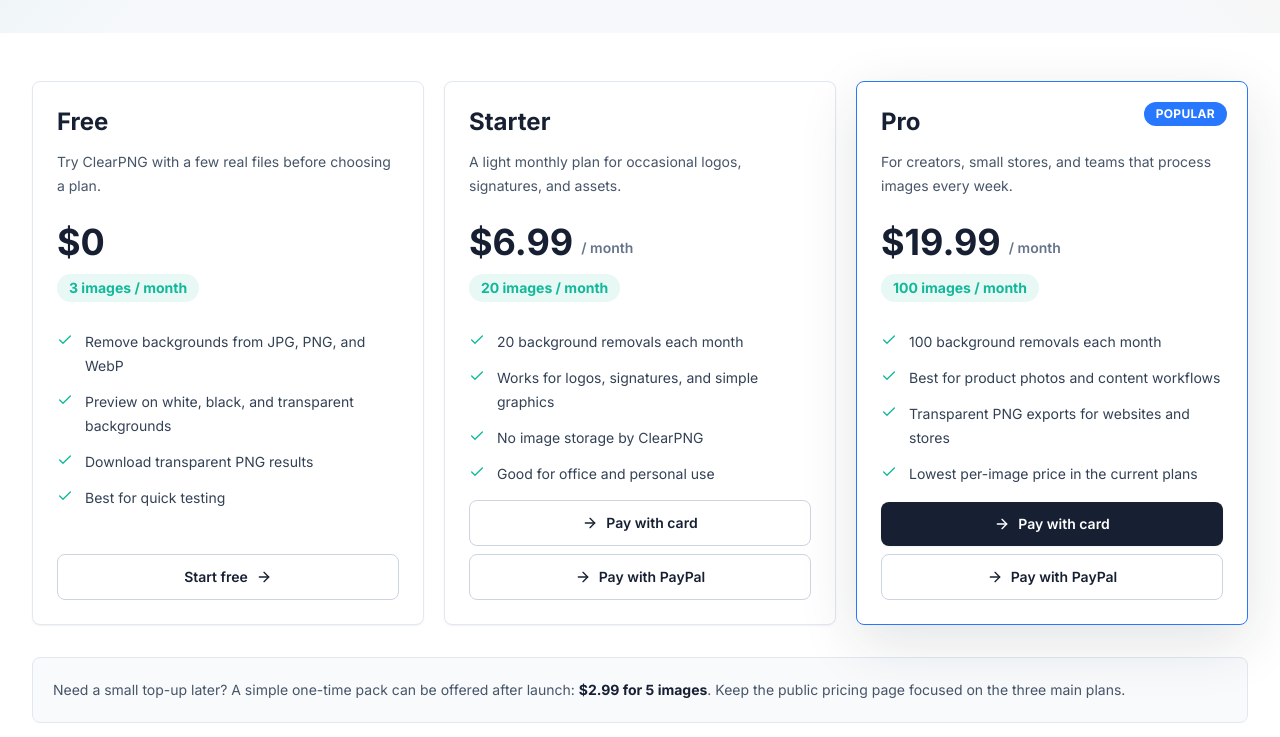
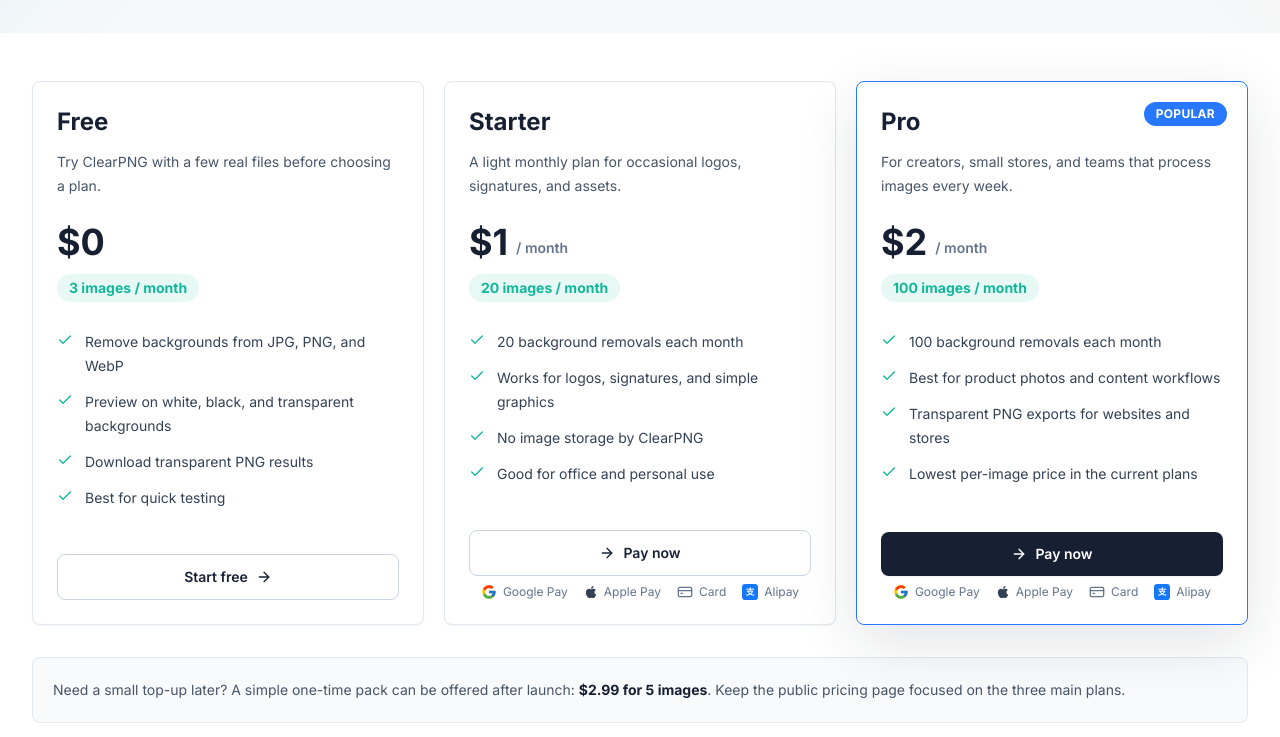
Before and after one commit to huoguo0913/clear-png, a Next.js app: page /pricing in a window 1280 px wide. Shown: the part 510-1247 px from the top of the page. Built offline with nearby package versions, Linux system fonts and the light colour scheme; no server answers.

Commit message:
#1 支付页面显示优化，价格调低

```diff
--- a/app/pricing/page.tsx
+++ b/app/pricing/page.tsx
@@ -82,7 +82,7 @@
   },
   {
     name: "Starter",
-    price: "$6.99",
+    price: "$1",
     cadence: "/ month",
     credits: "20 images / month",
     description: "A light monthly plan for occasional logos, signatures, and assets.",
@@ -99,7 +99,7 @@
   },
   {
     name: "Pro",
-    price: "$19.99",
+    price: "$2",
     cadence: "/ month",
     credits: "100 images / month",
     description: "For creators, small stores, and teams that process images every week.",
@@ -256,11 +256,9 @@
                         provider="creem"
                         featured={plan.featured}
                       >
-                        Pay with card
+                        Pay now
                       </PricingCheckoutButton>
-                      <PricingCheckoutButton plan={plan.planId}>
-                        Pay with PayPal
-                      </PricingCheckoutButton>
+                      <PaymentMethods />
                     </div>
                   ) : (
                     <Link
@@ -338,6 +336,79 @@
   );
 }
 
+function PaymentMethods() {
+  return (
+    <p className="flex flex-wrap items-center justify-center gap-x-4 gap-y-1.5 text-xs text-slate-500">
+      <span className="inline-flex items-center gap-1.5">
+        <GooglePayMark className="h-4 w-4" />
+        Google Pay
+      </span>
+      <span className="inline-flex items-center gap-1.5">
+        <ApplePayMark className="h-3.5 w-3.5 text-slate-700" />
+        Apple Pay
+      </span>
+      <span className="inline-flex items-center gap-1.5">
+        <CreditCard className="h-4 w-4" aria-hidden />
+        Card
+      </span>
+      <span className="inline-flex items-center gap-1.5">
+        <AlipayMark className="h-4 w-4" />
+        Alipay
+      </span>
+    </p>
+  );
+}
+
+function GooglePayMark({ className }: { className?: string }) {
+  return (
+    <svg viewBox="0 0 48 48" className={className} aria-hidden>
+      <path
+        fill="#FFC107"
+        d="M43.611 20.083H42V20H24v8h11.303c-1.649 4.657-6.08 8-11.303 8-6.627 0-12-5.373-12-12s5.373-12 12-12c3.059 0 5.842 1.154 7.961 3.039l5.657-5.657C34.046 6.053 29.268 4 24 4 12.955 4 4 12.955 4 24s8.955 20 20 20 20-8.955 20-20c0-1.341-.138-2.65-.389-3.917z"
+      />
+      <path
+        fill="#FF3D00"
+        d="M6.306 14.691l6.571 4.819C14.655 15.108 18.961 12 24 12c3.059 0 5.842 1.154 7.961 3.039l5.657-5.657C34.046 6.053 29.268 4 24 4 16.318 4 9.656 8.337 6.306 14.691z"
+      />
+      <path
+        fill="#4CAF50"
+        d="M24 44c5.166 0 9.86-1.977 13.409-5.192l-6.19-5.238C29.211 35.091 26.715 36 24 36c-5.202 0-9.619-3.317-11.283-7.946l-6.522 5.025C9.505 39.556 16.227 44 24 44z"
+      />
+      <path
+        fill="#1976D2"
+        d="M43.611 20.083H42V20H24v8h11.303c-.792 2.237-2.231 4.166-4.087 5.571l6.19 5.238C41.38 35.18 44 30 44 24c0-1.341-.138-2.65-.389-3.917z"
+      />
+    </svg>
+  );
+}
+
+function ApplePayMark({ className }: { className?: string }) {
+  return (
+    <svg viewBox="0 0 384 512" className={className} fill="currentColor" aria-hidden>
+      <path d="M318.7 268.7c-.2-36.7 16.4-64.4 50-84.8-18.8-26.9-47.2-41.7-84.7-44.6-35.5-2.8-74.3 20.7-88.5 20.7-15 0-49.4-19.7-76.4-19.7C63.3 141.2 4 184.8 4 273.5q0 39.3 14.4 81.2c12.8 36.7 59 126.7 107.2 125.2 25.2-.6 43-17.9 75.8-17.9 31.8 0 48.3 17.9 76.4 17.9 48.6-.7 90.4-82.5 102.6-119.3-65.2-30.7-61.7-90-61.7-91.9zm-56.6-164.2c27.3-32.4 24.8-61.9 24-72.5-24.1 1.4-52 16.4-67.9 34.9-17.5 19.8-27.8 44.3-25.6 71.9 26.1 2 49.9-11.4 69.5-34.3z" />
+    </svg>
+  );
+}
+
+function AlipayMark({ className }: { className?: string }) {
+  return (
+    <svg viewBox="0 0 24 24" className={className} aria-hidden>
+      <rect width="24" height="24" rx="5" fill="#1677FF" />
+      <text
+        x="12"
+        y="12.5"
+        textAnchor="middle"
+        dominantBaseline="central"
+        fontSize="13"
+        fontWeight="700"
+        fill="#fff"
+      >
+        支
+      </text>
+    </svg>
+  );
+}
+
 function ValuePoint({
   icon,
   title,
```
Also changed, not shown: 2 other files (tests, documents, lock files or other folders).
